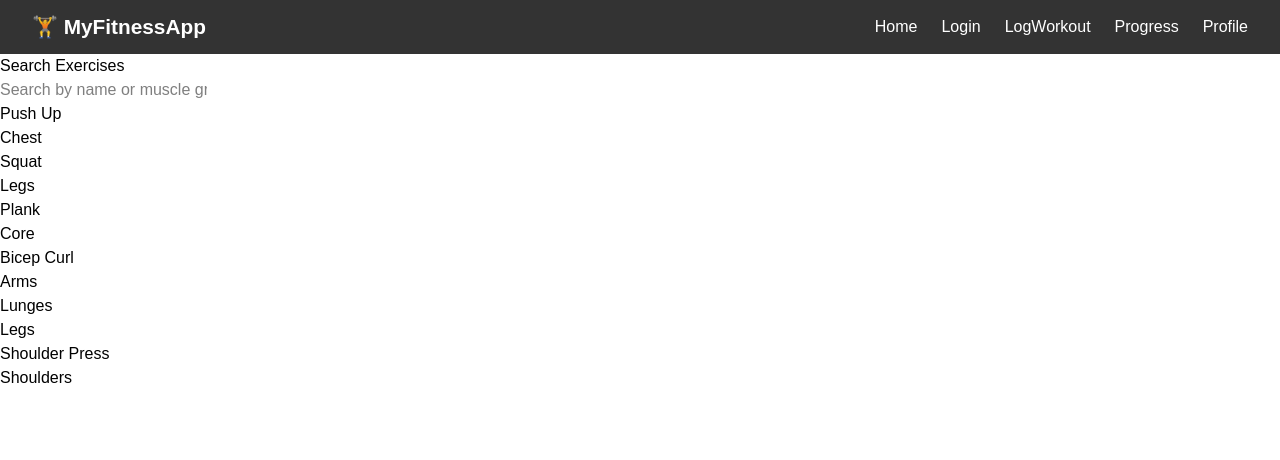
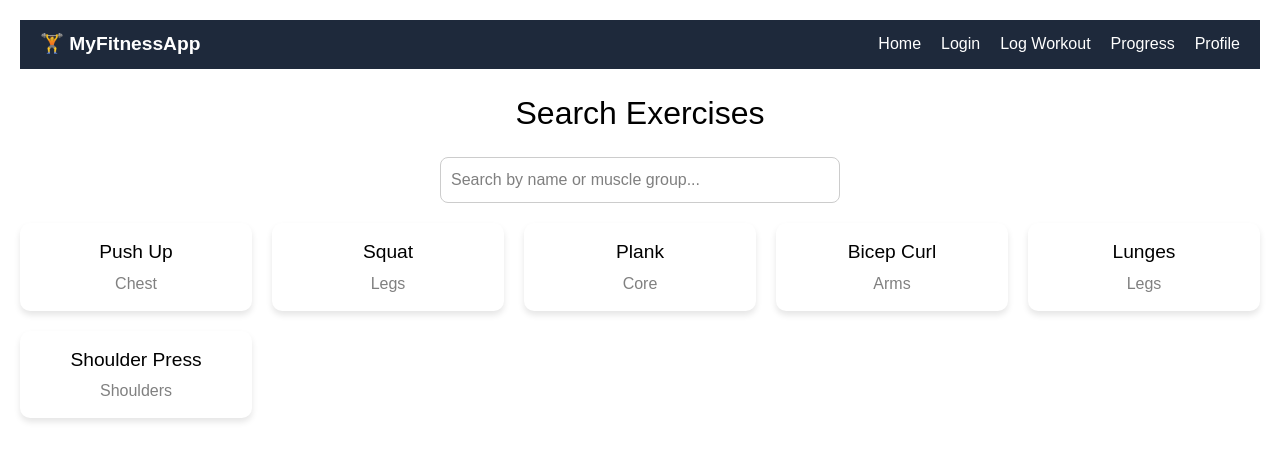
Before and after one commit to Fionasyona/FE_Fitness-Buddy, a React (Vite) app in the folder Fitness-Buddy/: page /SearchPage in a window 1280 px wide. Shown: the top 460 px of the page. Built offline with nearby package versions, Linux system fonts and the light colour scheme.

Commit message:
css file for searchpage

```diff
--- a/Fitness-Buddy/src/pages/Searchpage.jsx
+++ b/Fitness-Buddy/src/pages/Searchpage.jsx
@@ -1,46 +1,24 @@
 import React, { useState } from "react";
-import "../styles/SearchPage.css";
+import "../styles/SearchPage.css"; // Import the CSS for this page only
 
 // Example exercise data
 const exercisesData = [
-    {
-        id: 1,
-        name: "Push Up",
-        muscle: "Chest"
-    },
-    {
-        id: 2,
-        name: "Squat",
-        muscle: "Legs"
-    },
-    {
-        id: 3,
-        name: "Plank",
-        muscle: "Core"
-    },
-    {
-        id: 4,
-        name: "Bicep Curl",
-        muscle: "Arms"
-    },
-    {
-        id: 5,
-        name: "Lunges",
-        muscle: "Legs"
-    },
-    {
-        id: 6,
-        name: "Shoulder Press",
-        muscle: "Shoulders"
-    },
+  { id: 1, name: "Push Up", muscle: "Chest" },
+  { id: 2, name: "Squat", muscle: "Legs" },
+  { id: 3, name: "Plank", muscle: "Core" },
+  { id: 4, name: "Bicep Curl", muscle: "Arms" },
+  { id: 5, name: "Lunges", muscle: "Legs" },
+  { id: 6, name: "Shoulder Press", muscle: "Shoulders" },
 ];
 
 export default function SearchPage() {
-  // State to store the search input value
-    const [query, setQuery] = useState("");
-    const [menuOpen, setMenuOpen] = useState(false);
+  // State for storing what the user types
+  const [query, setQuery] = useState("");
 
-  // Filter the list of exercises based on the search query
+  // State for mobile menu toggle
+  const [menuOpen, setMenuOpen] = useState(false);
+
+  // Filter exercises based on search query
   const filteredExercises = exercisesData.filter(
     (exercise) =>
       exercise.name.toLowerCase().includes(query.toLowerCase()) ||
@@ -48,12 +26,17 @@ export default function SearchPage() {
   );
 
   return (
-    <div className="container">
+    <div className="search-page-container">
+      {/* Navbar */}
       <nav className="navbar SearchPage-navbar">
         <div className="logo">🏋️ MyFitnessApp</div>
-        <div className="menu-icon" onClick={() => setMenuOpen(!menuOpen)}>
+
+        {/* Mobile menu icon */}
+        <div className="menu-icon" onClick={() => setMenuOpen((prev) => !prev)}>
           ☰
         </div>
+
+        {/* Navigation links */}
         <ul className={`nav-links ${menuOpen ? "active" : ""}`}>
           <li>
             <a href="/">Home</a>
@@ -62,17 +45,18 @@ export default function SearchPage() {
             <a href="/LoginPage">Login</a>
           </li>
           <li>
-            <a href="/LogWorkoutPage">LogWorkout</a>
+            <a href="/LogWorkoutPage">Log Workout</a>
           </li>
           <li>
-            <a href="/Progresspage">Progress</a>
+            <a href="/ProgressPage">Progress</a>
           </li>
           <li>
             <a href="/ProfilePage">Profile</a>
           </li>
         </ul>
       </nav>
-      {/* Title */}
+
+      {/* Page title */}
       <h1 className="title">Search Exercises</h1>
 
       {/* Search bar */}
@@ -80,14 +64,13 @@ export default function SearchPage() {
         type="text"
         placeholder="Search by name or muscle group..."
         value={query}
-        onChange={(e) => setQuery(e.target.value)} // Update query when typing
+        onChange={(e) => setQuery(e.target.value)}
         className="search-input"
       />
 
-      {/* Display results */}
+      {/* Display search results */}
       <div className="grid-container">
         {filteredExercises.length > 0 ? (
-          // Loop through filtered exercises and display them
           filteredExercises.map((exercise) => (
             <div key={exercise.id} className="card">
               <h2 className="card-title">{exercise.name}</h2>
@@ -95,7 +78,6 @@ export default function SearchPage() {
             </div>
           ))
         ) : (
-          // If no exercises match, show a message
           <p className="no-results">No exercises found for "{query}"</p>
         )}
       </div>
--- a/Fitness-Buddy/src/styles/SearchPage.css
+++ b/Fitness-Buddy/src/styles/SearchPage.css
@@ -0,0 +1,115 @@
+/* Container for the whole page */
+.search-page-container {
+  padding: 20px;
+  font-family: Arial, sans-serif;
+}
+
+/* Navbar styles */
+.SearchPage-navbar {
+  display: flex;
+  justify-content: space-between;
+  align-items: center;
+  background-color: #1e293b;
+  padding: 10px 20px;
+  color: white;
+}
+
+.logo {
+  font-size: 1.2rem;
+  font-weight: bold;
+}
+
+/* Menu icon (for mobile) */
+.menu-icon {
+  display: none;
+  cursor: pointer;
+  font-size: 1.5rem;
+}
+
+/* Navigation links */
+.nav-links {
+  list-style: none;
+  display: flex;
+  gap: 20px;
+}
+
+.nav-links li a {
+  color: white;
+  text-decoration: none;
+  transition: color 0.2s;
+}
+
+.nav-links li a:hover {
+  color: #38bdf8;
+}
+
+/* Search title */
+.title {
+  margin-top: 20px;
+  text-align: center;
+  font-size: 2rem;
+}
+
+/* Search input */
+.search-input {
+  display: block;
+  margin: 20px auto;
+  padding: 10px;
+  width: 80%;
+  max-width: 400px;
+  border-radius: 8px;
+  border: 1px solid #ccc;
+}
+
+/* Grid for exercises */
+.grid-container {
+  display: grid;
+  gap: 20px;
+  grid-template-columns: repeat(auto-fit, minmax(200px, 1fr));
+  margin-top: 20px;
+}
+
+/* Exercise card */
+.card {
+  background: white;
+  padding: 15px;
+  border-radius: 10px;
+  box-shadow: 0px 4px 6px rgba(0,0,0,0.1);
+  text-align: center;
+}
+
+.card-title {
+  font-size: 1.2rem;
+  margin-bottom: 5px;
+}
+
+.card-muscle {
+  color: gray;
+}
+
+/* No results message */
+.no-results {
+  text-align: center;
+  font-style: italic;
+  color: #ef4444;
+}
+
+/* Responsive navbar for small screens */
+@media (max-width: 768px) {
+  .menu-icon {
+    display: block;
+  }
+  .nav-links {
+    display: none;
+    flex-direction: column;
+    background: #1e293b;
+    position: absolute;
+    top: 50px;
+    right: 10px;
+    padding: 10px;
+    border-radius: 8px;
+  }
+  .nav-links.active {
+    display: flex;
+  }
+}
```
